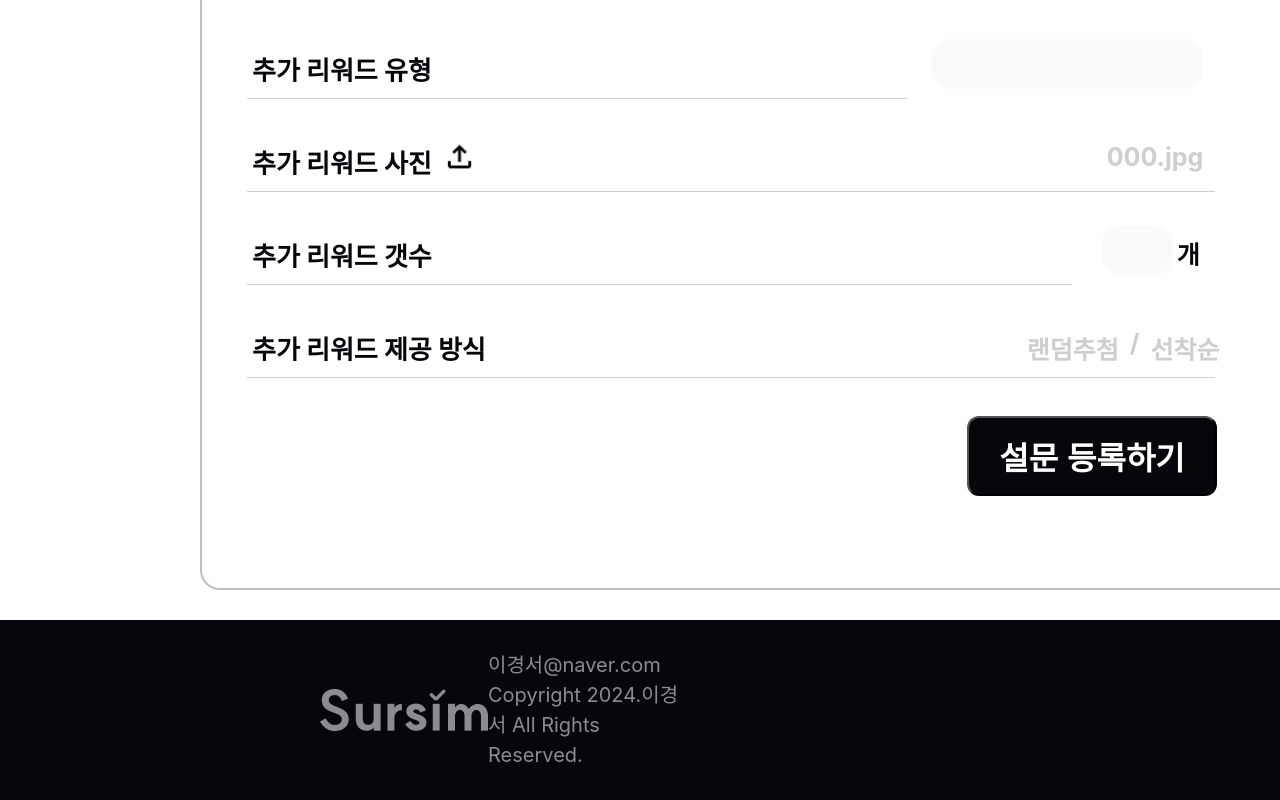
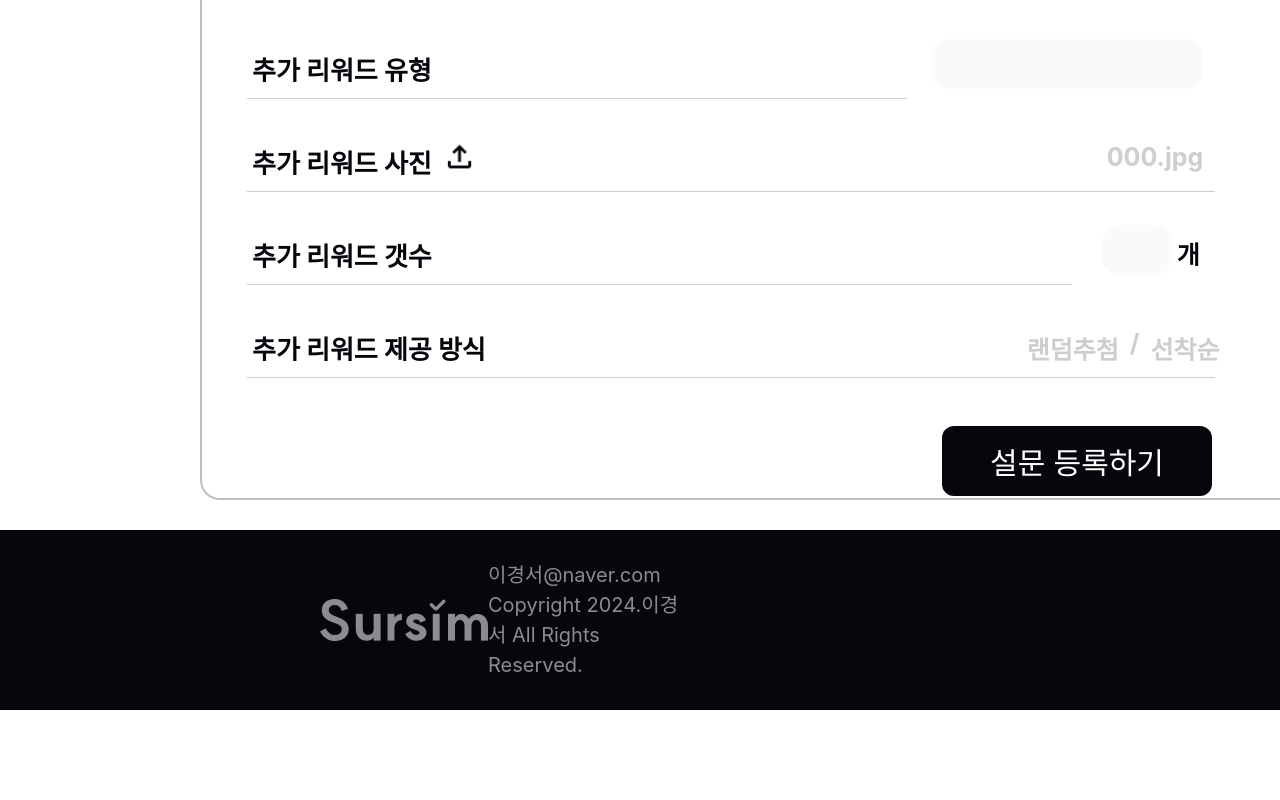
Before and after one commit to Sursim/FE, a React (Create React App) app: page /settingSurvey in a window 1280 px wide. Shown: the part 1119-1919 px from the top of the page. After the commit the page ends 1829 px from the top, so only its background shows below. Built offline with nearby package versions, Linux system fonts and the light colour scheme.

Commit message:
design: css 수정

```diff
--- a/src/components/features/SettingSurvey/index.jsx
+++ b/src/components/features/SettingSurvey/index.jsx
@@ -91,7 +91,7 @@ const SetButton = styled.button`
 
 const SurveyContainer = styled.div`
   width: 1100px;
-  height: 1400px;
+  height: 1310px;
   display: flex;
   flex-direction: column;
   margin-top: 30px;
@@ -103,15 +103,17 @@ const SurveyContainer = styled.div`
 `;
 
 const SurveyButton = styled.button`
-  width: 250px;
-  height: 80px;
+  width: 270px;
+  height: 70px;
+  border: none;
   border-radius: 12px;
+  padding: 10px 0;
   background-color: #06070c;
-  font-size: 32px;
-  font-weight: 700;
+  margin-left: 740px;
+  margin-top: 40px;
+  cursor: pointer;
+  font-size: 30px;
+  font-weight: 500;
   color: #ffffff;
   text-align: center;
-  margin-top: 30px;
-  margin-left: 765px;
-  cursor: pointer;
 `;
```
